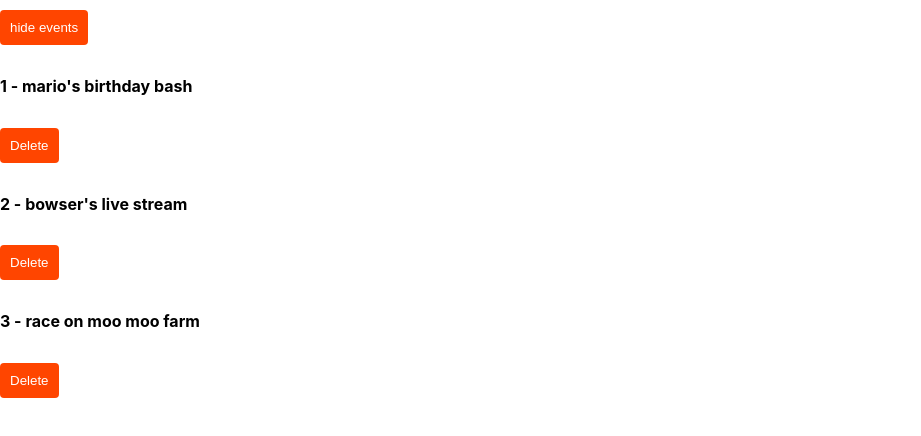
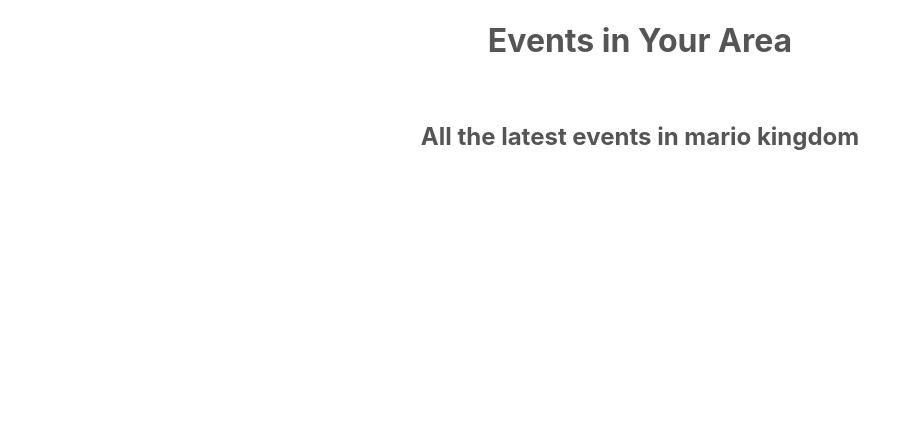
Before and after one commit to BurakLacinel/react-tuts, a React (Create React App) app: page / in a window 1280 px wide. Shown: the top 436 px of the page, without its empty margins (0-921 px from the left). Built offline with nearby package versions, Linux system fonts and the light colour scheme.

Commit message:
intro to props

```diff
--- a/src/App.js
+++ b/src/App.js
@@ -1,47 +1,14 @@
 import "./App.css";
-import { useState } from "react";
+import Title from "./components/Title";
 
-function App() {
-  const [showEvents, setShowEvents] = useState(true);
-  const [events, setEvents] = useState([
-    { title: "mario's birthday bash", id: 1 },
-    { title: "bowser's live stream", id: 2 },
-    { title: "race on moo moo farm", id: 3 }
-  ]);
-
-  const handleClick = (id) => {
-    setEvents((prevEvents) => {
-      return prevEvents.filter((event) => {
-        return event.id !== id;
-      });
-    });
-  };
+const App = () => {
+  const subtitle = "All the latest events in mario kingdom";
 
   return (
-    <div>
-      {showEvents && (
-        <div>
-          <button onClick={() => setShowEvents(false)}>hide events</button>
-        </div>
-      )}
-
-      {!showEvents && (
-        <div>
-          <button onClick={() => setShowEvents(true)}>show events</button>
-        </div>
-      )}
-
-      {showEvents &&
-        events.map((event, index) => (
-          <div key={index}>
-            <h4>
-              {index + 1} - {event.title}
-            </h4>
-            <button onClick={() => handleClick(event.id)}>Delete</button>
-          </div>
-        ))}
+    <div className="App">
+      <Title title="Events in Your Area" subtitle={subtitle} />
     </div>
   );
-}
+};
 
 export default App;
--- /dev/null
+++ b/src/components/Title.css
@@ -0,0 +1,17 @@
+.title-block .title {
+  display: inline-block;
+  padding: 30px 60px;
+  background: #f4f4f4;
+  border-radius: 8px;
+  font-weight: normal;
+  margin-bottom: 10px;
+}
+.title-block .subtitle {
+  display: inline-block;
+  color: #555;
+  font-weight: normal;
+  padding-bottom: 20px;
+  border-bottom: 1px solid #f4f4f4;
+  margin-top: 10px;
+  margin-bottom: 60px;
+}
--- /dev/null
+++ b/src/components/Title.js
@@ -0,0 +1,12 @@
+// <React.Fragment> kullandığımızda "React"i kesin import etmeliyiz.
+// <React.Fragment>'ın key prop'ı yoksa <> </> şeklinde kullanabiliriz.
+
+export default function Title({ title, subtitle }) {
+  return (
+    <>
+      <h1 className="title">{title}</h1>
+      <br />
+      <h2 className="subtitle">{subtitle}</h2>
+    </>
+  );
+}
```
